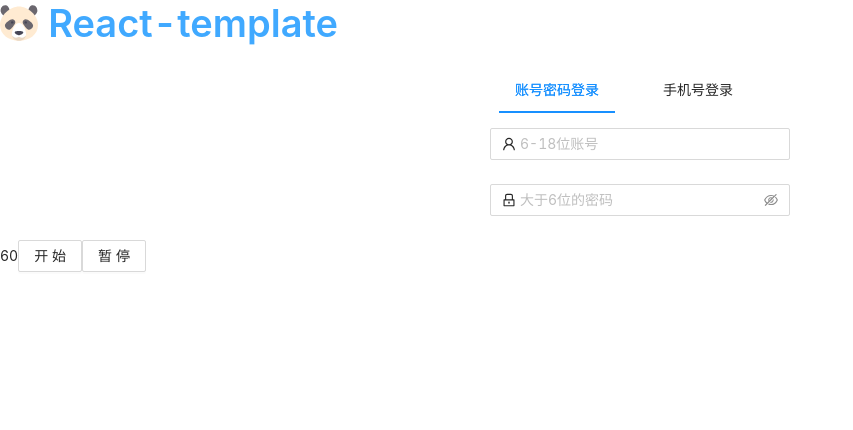
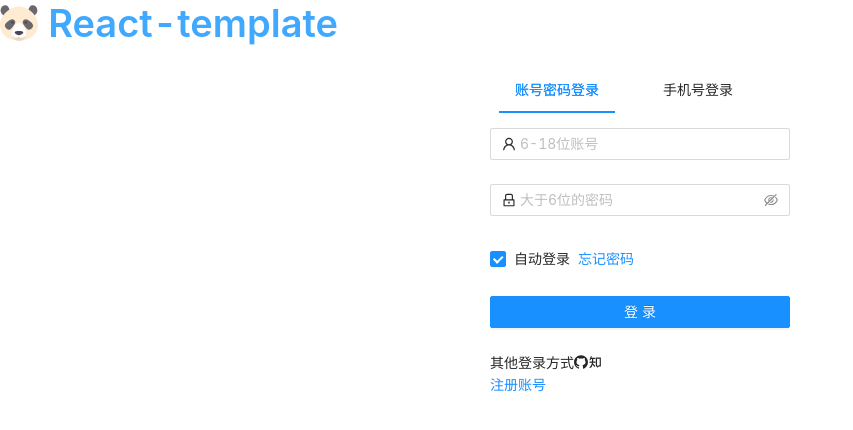
Before and after one commit to fxwing/react-template, a React (Create React App) app: page /system/login in a window 1280 px wide. Shown: the top 430 px of the page, without its empty margins (0-853 px from the left). Built offline with nearby package versions, Linux system fonts and the light colour scheme.

Commit message:
:lipstick: 账户登录页面

```diff
--- a/src/App.tsx
+++ b/src/App.tsx
@@ -4,11 +4,10 @@ import { Spin } from 'antd';
 import { layoutRouteList } from '@router/utils';
 import type { IRoute } from '@router/config';
 import { config } from '@config/index';
-
-import style from '@style/index.less';
+import '@style/index.less';
 
 function App() {
-    const fallback = <Spin size="large" className={style.layout__loading}></Spin>;
+    const fallback = <Spin size="large" className="layout__loading"></Spin>;
     const basename = config.BASENAME!;
     console.log(layoutRouteList);
 
--- a/src/style/index.less
+++ b/src/style/index.less
@@ -1,7 +1,9 @@
 @import './var.less';
 
 //公共的style
-
+// 全局的样式
+// 加上global 就可以  直接使用  不用module 引入
+:global {
     .layout {
         &__loading {
             position: fixed;
@@ -10,3 +12,38 @@
             transform: translate(-50%, -50%);
         }
     }
+    // 水平
+    .justify {
+        &--between {
+            display: flex;
+            justify-content: space-between;
+        }
+        &--around {
+            display: flex;
+            justify-content: space-around;
+        }
+        &--left {
+            display: flex;
+            justify-content: flex-start;
+        }
+        &--right {
+            display: flex;
+            justify-content: flex-end;
+        }
+    }
+    // 垂直方向
+    .align {
+        &--center {
+            display: flex;
+            align-items: center;
+        }
+        &--top {
+            display: flex;
+            align-items: flex-start;
+        }
+        &--bottom {
+            display: flex;
+            align-items: flex-end;
+        }
+    }
+}
--- a/src/view/system/login/index.less
+++ b/src/view/system/login/index.less
@@ -1,3 +1,4 @@
+@loginOtherColor: #333;
 .page_login {
     width: 300px;
     // :global(.ant-tabs-bar) {
@@ -17,3 +18,11 @@
         }
     }
 }
+
+.login_others {
+    color: @loginOtherColor;
+    &_icon {
+        margin-left: 10px;
+        font-size: 18px;
+    }
+}
--- a/src/view/system/login/index.tsx
+++ b/src/view/system/login/index.tsx
@@ -1,9 +1,12 @@
 import React, { useState, useCallback, ChangeEventHandler } from 'react';
 import type { MouseEvent, ChangeEvent } from 'react';
-import { Form, Tabs, Button } from 'antd';
+import { Link } from 'react-router-dom';
+import { Form, Tabs, Button, Checkbox } from 'antd';
+import { GithubOutlined, ZhihuOutlined } from '@ant-design/icons';
+import useCount from '@hooks/useCount';
+
 import FormWrap from '../component/FormWrap';
 import LoginItem from '../component/LoginItem';
-import useCount from '@hooks/useCount';
 
 import style from './index.less';
 const { TabPane } = Tabs;
@@ -38,12 +41,29 @@ const Login = (props: Props) => {
                 <Form form={form} onFinish={onSubmit}>
                     <LoginItem.Account form={form}></LoginItem.Account>
                     <LoginItem.Password form={form}></LoginItem.Password>
+                    <Form.Item>
+                        <div className="justify--between">
+                            <Checkbox defaultChecked>自动登录</Checkbox>
+                            <Link to="/system/recovery-pwd">忘记密码</Link>
+                        </div>
+                    </Form.Item>
+                    <Form.Item>
+                        <Button type="primary" block htmlType="submit">
+                            登录
+                        </Button>
+                    </Form.Item>
+                    <Form.Item>
+                        <div className="justify--between">
+                            <div className={style.login_others}>
+                                <span>其他登录方式</span>
+                                <GithubOutlined className={style.login_others_icon} />
+                                <ZhihuOutlined className={style.login_others_icon} />
+                            </div>
+                            <Link to="/system/register">注册账号</Link>
+                        </div>
+                    </Form.Item>
                 </Form>
             </FormWrap>
-
-            {count}
-            <Button onClick={onBeginCount}>开始</Button>
-            <Button onClick={onEndCount}>暂停</Button>
         </>
     );
 };
```
Lines whose indentation alone changed are shown as unchanged.
